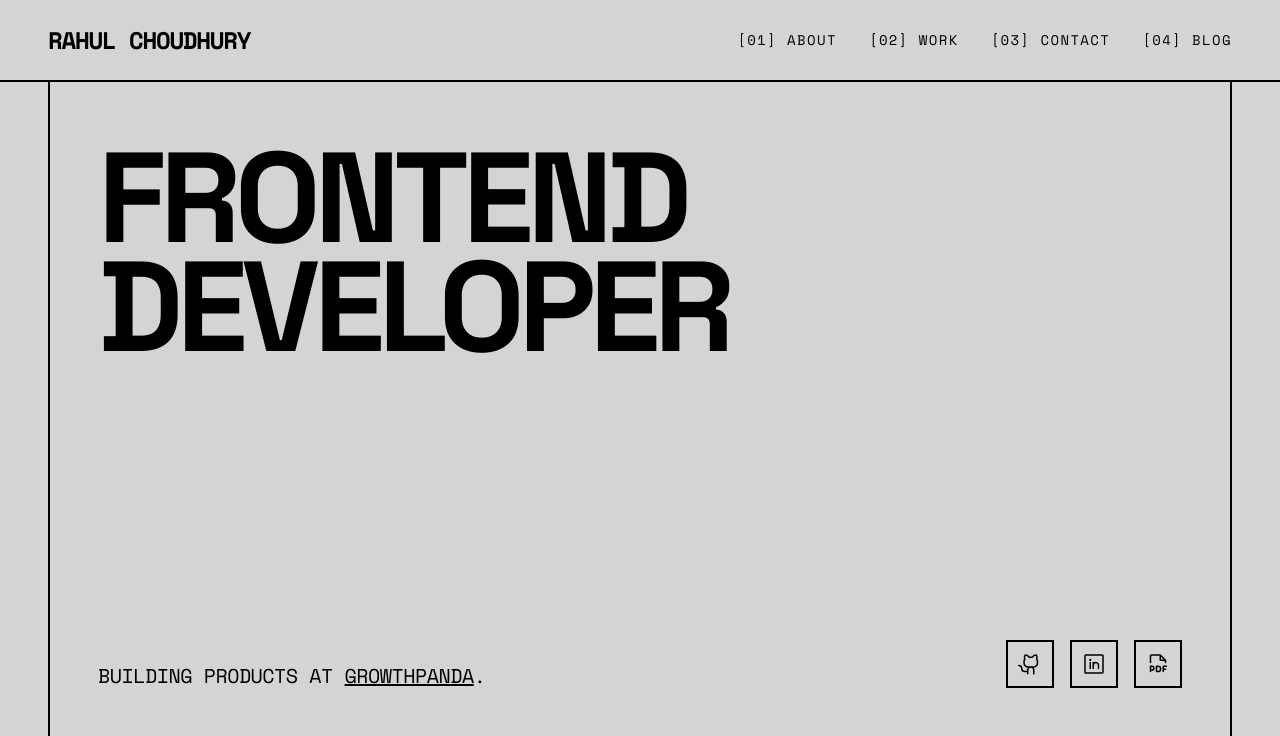
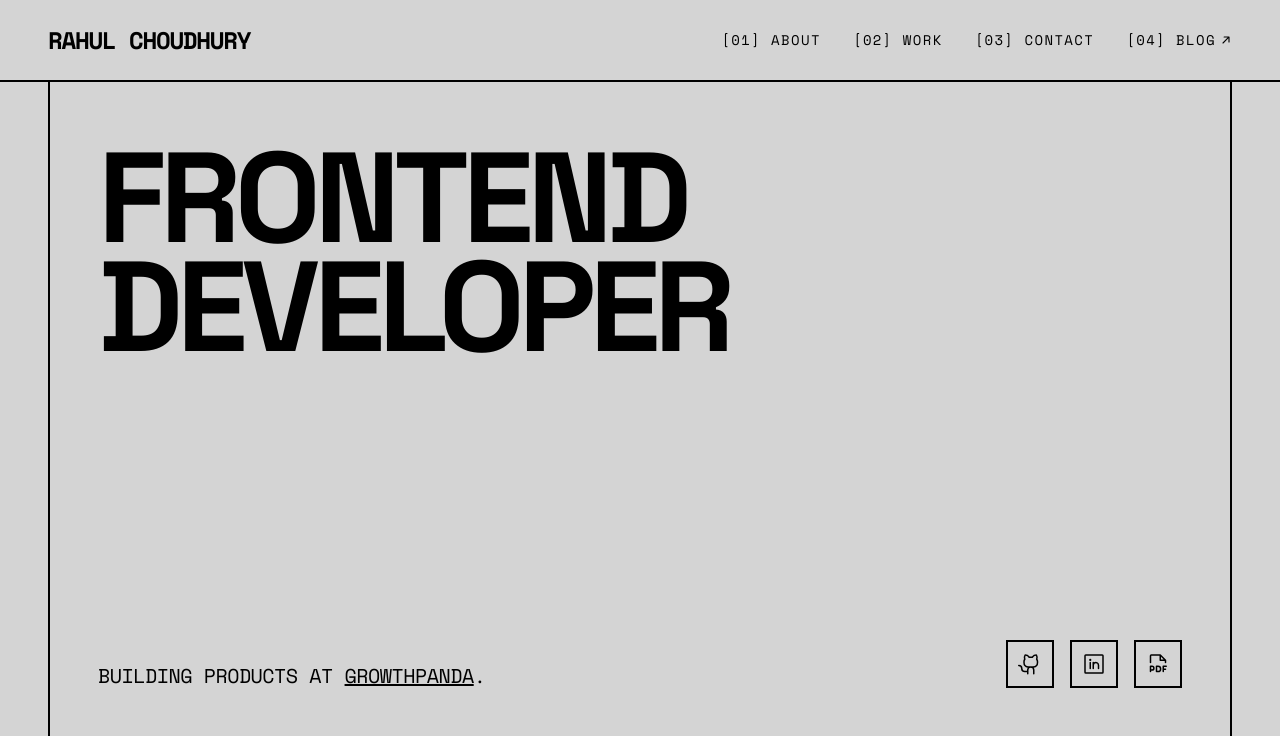
Before and after one commit to rahul-choudhury/portfolio, a Next.js app: page / in a window 1280 px wide. Shown: the top 736 px of the page. Built offline with nearby package versions, Linux system fonts and the light colour scheme.

Commit message:
feat: add redirect indicator to blog link
Add ArrowUpRightIcon to the blog navigation link in both desktop and mobile navigation to visually indicate it opens in a new tab.

```diff
--- a/app/page.tsx
+++ b/app/page.tsx
@@ -96,9 +96,10 @@ export default function Home() {
               href="https://destructure.in"
               target="_blank"
               rel="noopener noreferrer"
-              className="decoration-2 underline-offset-4 hover:underline"
+              className="flex items-center gap-1 decoration-2 underline-offset-4 hover:underline"
             >
               [04] Blog
+              <ArrowUpRightIcon className="size-3" weight="bold" />
             </Link>
           </nav>
           <button
@@ -144,9 +145,10 @@ export default function Home() {
                 href="https://destructure.in"
                 target="_blank"
                 rel="noopener noreferrer"
-                className="font-mono text-2xl font-bold tracking-widest uppercase hover:underline"
+                className="flex items-center gap-2 font-mono text-2xl font-bold tracking-widest uppercase hover:underline"
               >
                 [04] Blog
+                <ArrowUpRightIcon className="size-4" weight="bold" />
               </Link>
             </nav>
           </motion.div>
```
